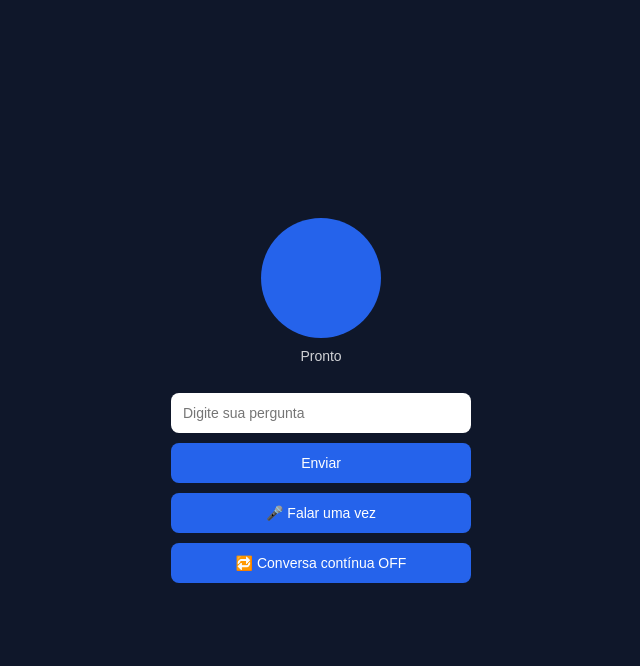
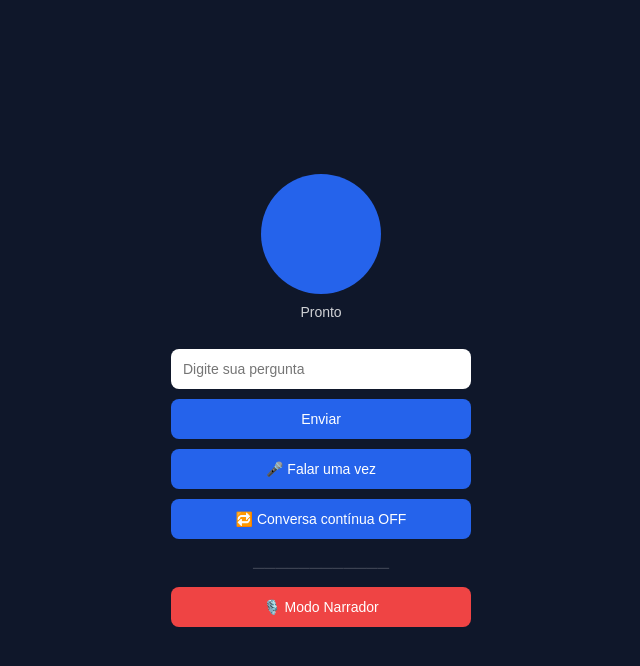
Before and after one commit to alderwallyson333-arch/ia-assistente, a Flask app: page / in a window 1280 px wide. Shown: the top 666 px of the page, without its empty margins (319-959 px from the left). Run offline with Flask 3, Linux system fonts and the light colour scheme.

Commit message:
Update index.html

```diff
--- a/templates/index.html
+++ b/templates/index.html
@@ -68,6 +68,15 @@ button {
     background: #2563eb;
     color: white;
     font-size: 14px;
+    cursor: pointer;
+}
+
+button:hover {
+    opacity: 0.9;
+}
+
+.botao-narrador {
+    background: #ef4444; /* 🔴 destaque */
 }
 
 #status {
@@ -96,6 +105,12 @@ button {
 
     <!-- MODO CONTÍNUO -->
     <button onclick="toggleContinuo()">🔁 Conversa contínua OFF</button>
+
+    <!-- SEPARADOR -->
+    <div style="margin-top:20px; opacity:0.2;">────────────</div>
+
+    <!-- NARRADOR -->
+    <button class="botao-narrador" onclick="abrirNarrador()">🎙️ Modo Narrador</button>
 
 </div>
 
@@ -234,6 +249,13 @@ function iniciarLoop() {
 }
 
 // =======================
+// NAVEGAÇÃO NARRADOR
+// =======================
+function abrirNarrador() {
+    window.location.href = "/narrador";
+}
+
+// =======================
 // UI
 // =======================
 function atualizarEstado(classe, texto) {
```
